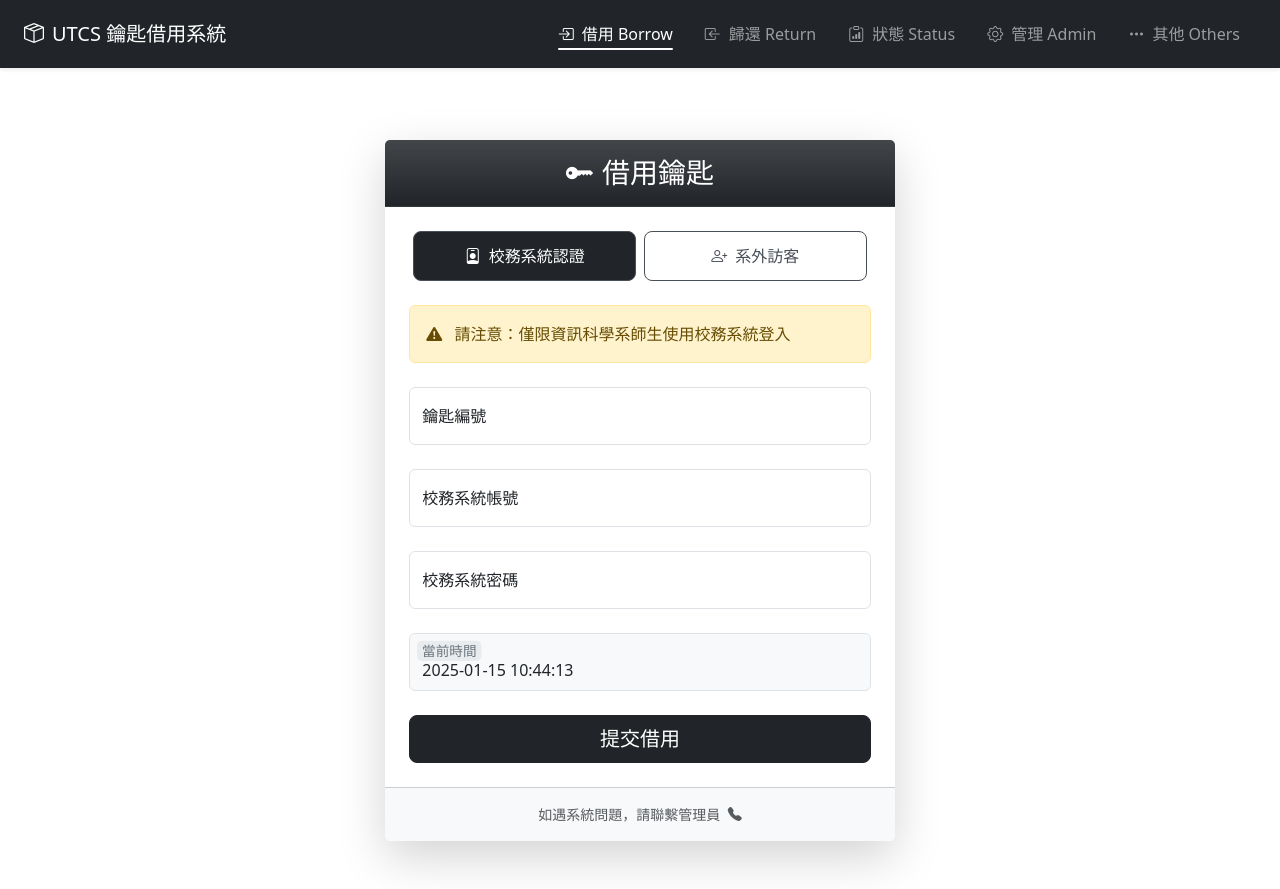
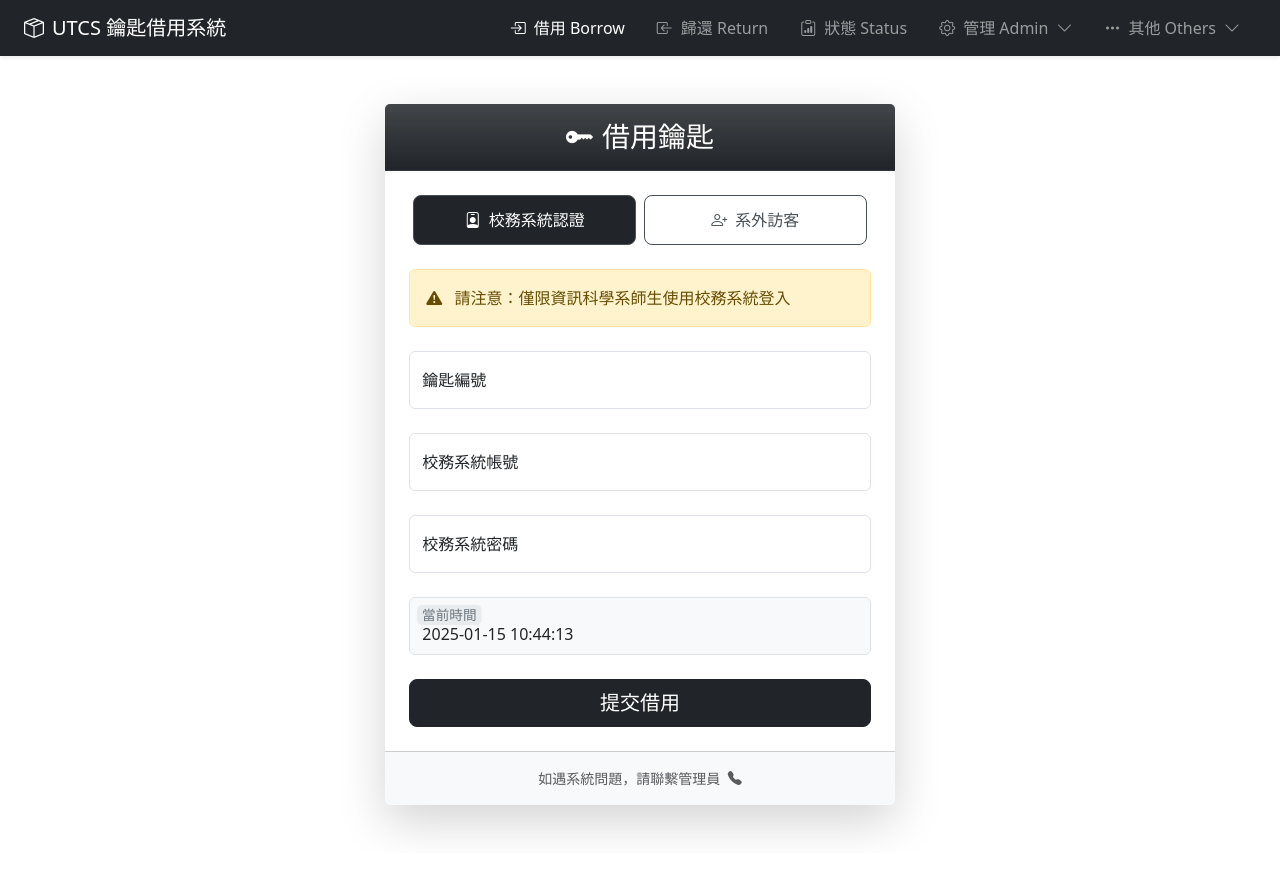
Before and after one commit to marvelcn015/utcs-key, a Vue app: page /borrow in a window 1280 px wide. After the commit the page ends 853 px from the top, so only its background shows below. Built offline with nearby package versions, Linux system fonts and the light colour scheme.

Commit message:
feat: other page
add some function in the admin and others page

```diff
--- a/src/components/NavigationBar.vue
+++ b/src/components/NavigationBar.vue
@@ -1,18 +1,45 @@
 <script setup>
-import { computed } from 'vue'
+import { ref, computed } from 'vue'
 import { useRoute } from 'vue-router'
 
 const route = useRoute()
+const showAdminMenu = ref(false) // 控制管理選單的顯示狀態
+const showOtherMenu = ref(false) // 控制其他選單的顯示狀態
 
 const navItems = [
   { name: '借用 Borrow', path: '/borrow', icon: 'bi-box-arrow-in-right' },
   { name: '歸還 Return', path: '/return', icon: 'bi-box-arrow-in-left' },
   { name: '狀態 Status', path: '/status', icon: 'bi-clipboard-data' },
-  { name: '管理 Admin', path: '/admin', icon: 'bi-gear' },
-  { name: '其他 Others', path: '/others', icon: 'bi-three-dots' },
+  {
+    name: '管理 Admin',
+    path: '/admin',
+    icon: 'bi-gear',
+    subMenu: [{ name: '歸還紀錄', path: '/record' }],
+  },
+  {
+    name: '其他 Others',
+    path: '/others',
+    icon: 'bi-three-dots',
+    subMenu: [
+      { name: '管理員資料', path: '/control' },
+      { name: '報修', path: '/fix' },
+    ],
+  },
 ]
 
 const currentPath = computed(() => route.path)
+
+// 切換管理選單顯示
+const toggleAdminMenu = () => {
+  showAdminMenu.value = !showAdminMenu.value
+  showOtherMenu.value = false // 保證不會同時展開其他選單
+}
+
+// 切換其他選單顯示
+const toggleOtherMenu = () => {
+  showOtherMenu.value = !showOtherMenu.value
+  showAdminMenu.value = false // 保證不會同時展開管理選單
+}
 </script>
 
 <template>
@@ -41,6 +68,36 @@ const currentPath = computed(() => route.path)
       <div class="collapse navbar-collapse" id="navbarContent">
         <ul class="navbar-nav ms-auto mb-2 mb-md-0">
           <li v-for="item in navItems" :key="item.path" class="nav-item">
+            <template v-if="item.subMenu">
+              <!-- 如果有子選單 -->
+              <a
+                href="#"
+                class="nav-link d-flex align-items-center px-3 nav-link-animated"
+                :class="{ active: currentPath === item.path }"
+                @click.prevent="item.name === '管理 Admin' ? toggleAdminMenu() : toggleOtherMenu()"
+              >
+                <i :class="['bi', item.icon, 'me-2 nav-icon']"></i>
+                <span>{{ item.name }}</span>
+                <i class="bi bi-chevron-down ms-2"></i>
+              </a>
+
+              <!-- 顯示對應的子選單 -->
+              <ul
+                v-if="
+                  (item.name === '管理 Admin' && showAdminMenu) ||
+                  (item.name === '其他 Others' && showOtherMenu)
+                "
+                class="dropdown-menu show"
+              >
+                <li v-for="subItem in item.subMenu" :key="subItem.path">
+                  <RouterLink :to="subItem.path" class="dropdown-item">
+                    {{ subItem.name }}
+                  </RouterLink>
+                </li>
+              </ul>
+            </template>
+
+            <template v-else>
               <RouterLink
                 :to="item.path"
                 class="nav-link d-flex align-items-center px-3 nav-link-animated"
@@ -49,6 +106,7 @@ const currentPath = computed(() => route.path)
                 <i :class="['bi', item.icon, 'me-2 nav-icon']"></i>
                 <span>{{ item.name }}</span>
               </RouterLink>
+            </template>
           </li>
         </ul>
       </div>
@@ -57,108 +115,21 @@ const currentPath = computed(() => route.path)
 </template>
 
 <style scoped>
-.navbar {
-  margin-bottom: 1.5rem;
-  padding: 0.75rem 0;
+/* 調整管理選單的樣式 */
+.dropdown-menu {
+  background-color: #343a40;
+  border: none;
+  padding: 0.5rem 0;
+  margin-top: 0.5rem;
 }
 
-.navbar-brand {
-  font-size: 1.25rem;
-  font-weight: 500;
-  position: relative;
-  overflow: hidden;
+.dropdown-item {
+  color: white;
+  padding: 0.5rem 1rem;
+  transition: background 0.2s ease;
 }
 
-.brand-icon {
-  transform: translateY(-1px);
-  transition: transform 0.3s ease;
-}
-
-.navbar-brand:hover .brand-icon {
-  transform: translateY(-1px) scale(1.1);
-}
-
-.nav-link-animated {
-  position: relative;
-  font-weight: 500;
-  transition: all 0.3s ease;
-  padding-top: 0.625rem;
-  padding-bottom: 0.625rem;
-}
-
-.nav-link-animated::before {
-  content: '';
-  position: absolute;
-  bottom: 0.375rem;
-  left: 1rem;
-  right: 1rem;
-  height: 2px;
-  background-color: #fff;
-  transform: scaleX(0);
-  transition: transform 0.3s ease;
-  transform-origin: center;
-  border-radius: 2px;
-  opacity: 0;
-}
-
-.nav-link-animated:hover {
-  color: rgba(255, 255, 255, 0.95) !important;
-}
-
-.nav-link-animated:hover::before {
-  transform: scaleX(0.7);
-  opacity: 0.5;
-}
-
-.nav-link-animated.active {
-  color: #fff !important;
-}
-
-.nav-link-animated.active::before {
-  transform: scaleX(1);
-  opacity: 1;
-}
-
-.nav-icon {
-  transition: transform 0.3s ease;
-}
-
-.nav-link-animated:hover .nav-icon {
-  transform: translateY(-1px);
-}
-
-/* 為切換按鈕添加過渡效果 */
-.navbar-toggler {
-  transition: transform 0.2s ease;
-}
-
-.navbar-toggler:hover {
-  transform: scale(1.05);
-}
-
-.navbar-toggler:active {
-  transform: scale(0.95);
-}
-
-/* 響應式調整 */
-@media (max-width: 767.98px) {
-  .nav-link-animated {
-    padding: 0.75rem 1rem;
-  }
-
-  .nav-link-animated::before {
-    left: 0;
-    right: 0;
-    bottom: 0;
-  }
-
-  .nav-link-animated:hover::before {
-    transform: scaleX(1);
-  }
-}
-
-/* 添加導航展開/收起的過渡效果 */
-.navbar-collapse {
-  transition: height 0.35s ease;
+.dropdown-item:hover {
+  background-color: rgba(255, 255, 255, 0.1);
 }
 </style>
--- a/src/router/index.js
+++ b/src/router/index.js
@@ -4,6 +4,9 @@ import HomeView from '@/views/HomeView.vue'
 import StatusView from '@/views/StatusView.vue'
 import ReturnView from '@/views/ReturnView.vue'
 import BorrowView from '@/views/BorrowView.vue'
+import ReturnRecord from '@/views/ReturnRecord.vue'
+import ControlData from '@/views/ControlData.vue'
+import FixItems from '@/views/FixItems.vue'
 
 const router = createRouter({
   history: createWebHistory(import.meta.env.BASE_URL),
@@ -36,6 +39,21 @@ const router = createRouter({
       name: 'status',
       component: StatusView,
     },
+    {
+      path: '/record',
+      name: 'record',
+      component: ReturnRecord,
+    },
+    {
+      path: '/control',
+      name: 'control',
+      component: ControlData,
+    },
+    {
+      path: '/fix',
+      name: 'fix',
+      component: FixItems,
+    },
   ],
 })
 
--- /dev/null
+++ b/src/views/ControlData.vue
@@ -0,0 +1,53 @@
+<script setup>
+import NavigationBar from '@/components/NavigationBar.vue'
+import { ref } from 'vue'
+
+const admins = ref([{ name: '葉聖羣', contact: '' }])
+</script>
+
+<template>
+  <NavigationBar />
+  <div class="container mt-4 text-align">
+    <h2 class="custom-font">管理員資料</h2>
+    <div class="table-container">
+      <table class="table rounded-table">
+        <thead class="table-dark">
+          <tr>
+            <th>姓名</th>
+            <th>聯繫方式</th>
+          </tr>
+        </thead>
+        <tbody>
+          <tr v-for="(admin, index) in admins" :key="index">
+            <td>{{ admin.name }}</td>
+            <td>{{ admin.contact || '未提供' }}</td>
+          </tr>
+        </tbody>
+      </table>
+    </div>
+  </div>
+</template>
+
+<style scoped>
+h2 {
+  text-align: center;
+}
+.text-align {
+  text-align: center;
+}
+.custom-font {
+  font-family: 'Arial', sans-serif;
+  font-size: 30px;
+  color: #5608e8d8;
+  font-weight: bold;
+}
+.rounded-table {
+  border-radius: 12px;
+  overflow: hidden;
+}
+.table-container {
+  max-width: 300px;
+  margin: 0 auto;
+  overflow-x: auto;
+}
+</style>
--- /dev/null
+++ b/src/views/FixItems.vue
@@ -0,0 +1,9 @@
+<script setup>
+import NavigationBar from '@/components/NavigationBar.vue'
+</script>
+
+<template>
+  <NavigationBar />
+</template>
+
+<style scoped></style>
--- /dev/null
+++ b/src/views/ReturnRecord.vue
@@ -0,0 +1,9 @@
+<script setup>
+import NavigationBar from '@/components/NavigationBar.vue'
+</script>
+
+<template>
+  <NavigationBar />
+</template>
+
+<style scoped></style>
```
Lines whose indentation alone changed are shown as unchanged.
